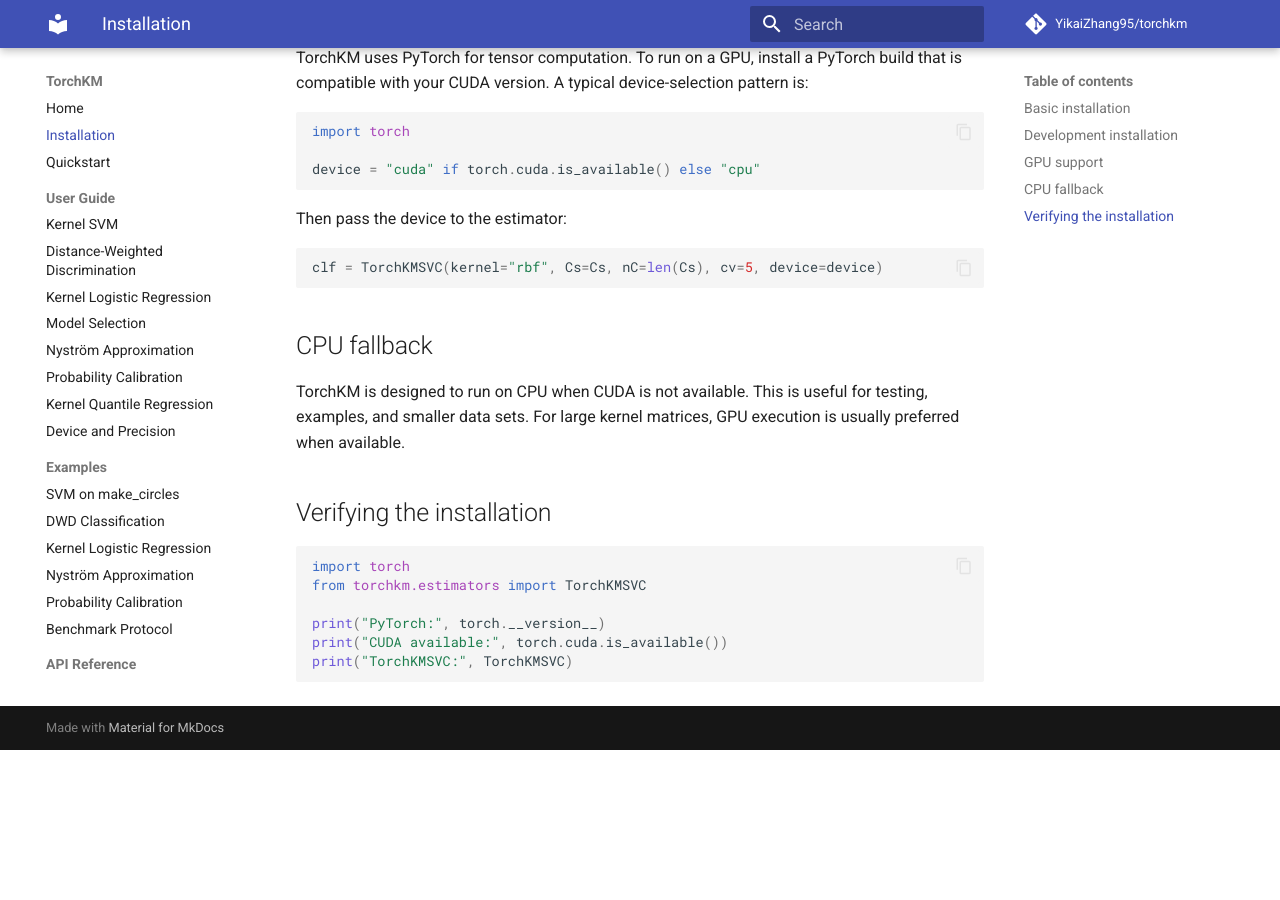
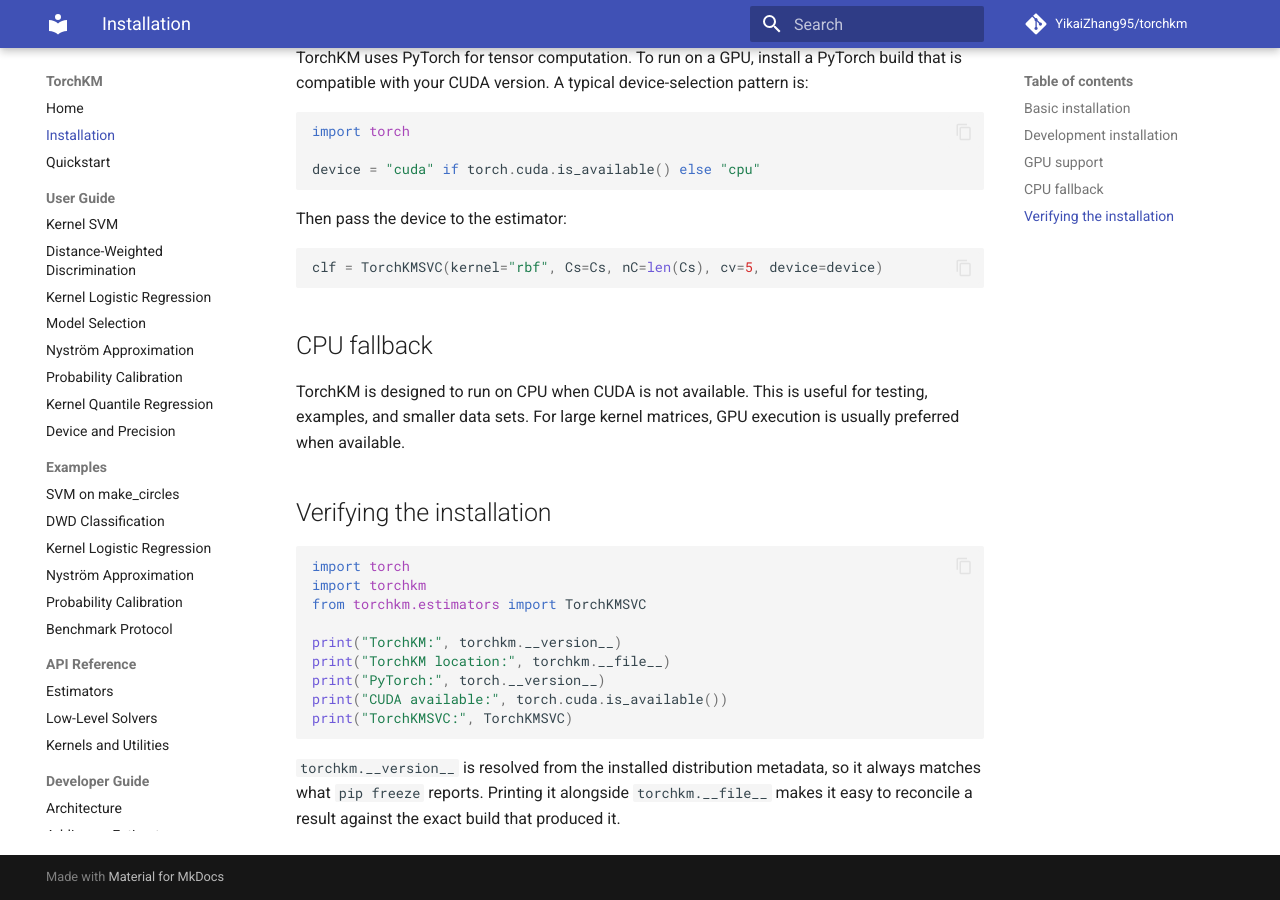
Before and after one commit to YikaiZhang95/torchkm, an MkDocs documentation site: the page built from docs/installation.md, in a window 1280 px wide and 900 px high, scrolled down 758 px. Built offline with MkDocs 1.6.1 and Material for MkDocs 9.7.7, drawn with Linux system fonts in a browser that asks for light colours; comment, search, counter and statistics services are not loaded; before the commit the page ends 1508 px from its top, so only the background shows below that.

Commit message:
Expose torchkm.__version__ from installed metadata

````diff
--- a/docs/installation.md
+++ b/docs/installation.md
@@ -51,9 +51,16 @@
 
 ```python
 import torch
+import torchkm
 from torchkm.estimators import TorchKMSVC
 
+print("TorchKM:", torchkm.__version__)
+print("TorchKM location:", torchkm.__file__)
 print("PyTorch:", torch.__version__)
 print("CUDA available:", torch.cuda.is_available())
 print("TorchKMSVC:", TorchKMSVC)
 ```
+
+`torchkm.__version__` is resolved from the installed distribution metadata, so it
+always matches what `pip freeze` reports. Printing it alongside `torchkm.__file__`
+makes it easy to reconcile a result against the exact build that produced it.
````
